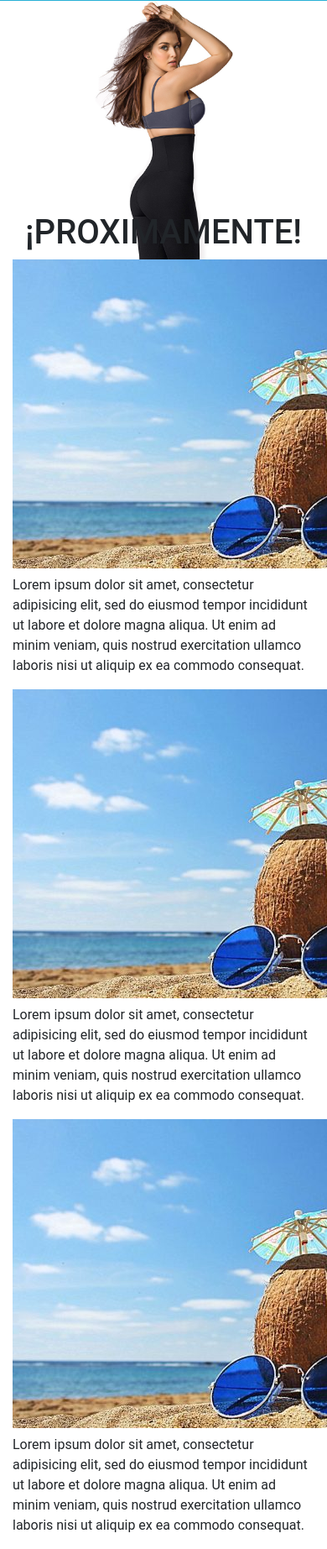
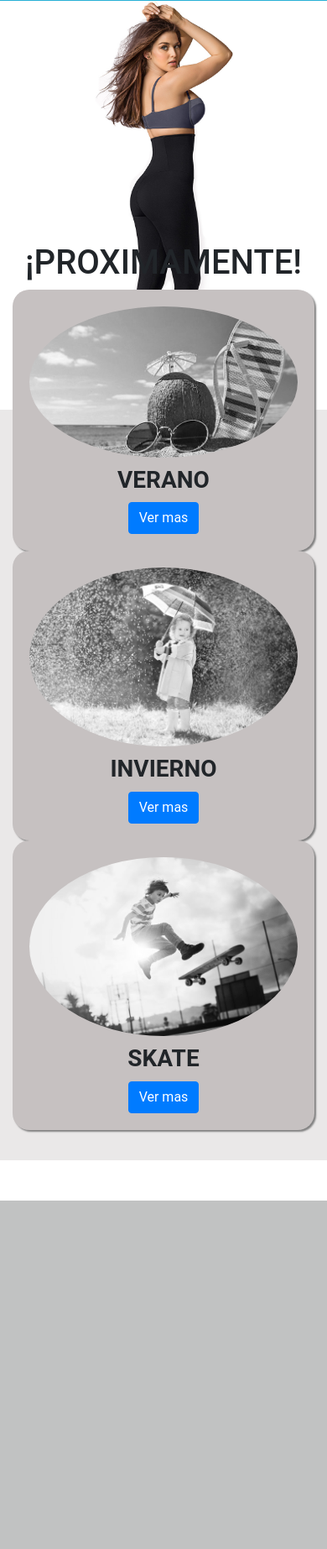
Before and after one commit to yadir97/multimedios, a PHP site: page / in a window 390 px wide; the page is wider, and only the part inside the window is pictured. Shown: the part 2190-4035 px from the top of that part at 84% size. After the commit the page ends 3620 px from the top of that part, so only its background shows below. Run offline with PHP 8.4, Linux system fonts and the light colour scheme.

Commit message:
yadir-3-commit

```diff
--- a/css/estilos.css
+++ b/css/estilos.css
@@ -95,6 +95,28 @@
 }
 .card-prox{
 	padding:  20px !important;
+	border-radius: 20px;
+	background-color: #C6C1C1;
+	box-shadow: 2px 2px 2px gray;
+
+}
+.card-prox>h3{
+	font-weight: bold;
+	margin: 10px 0px;
+}
+.card-prox:hover .img-prox{
+	filter: grayscale(0%);
+
+}
+.img-prox{
+	width: 100%;
+	filter: grayscale(100%);
+	border-radius: 50%;
+	transition-property: filter;
+	transition-duration: 0.7s;
+}
+.info-prox{
+	display: none;
 }
 /*Slider*/
 
--- a/index.html
+++ b/index.html
@@ -89,46 +89,52 @@
 					</div>
 				</div>
 
-				<div class="row ">
+				<div class="row " style="padding: 10% 0%;background-color: #EAE8E8;">
 					<div class="col-sm-12 text-center">
 						<h1 class="text-uppercase">¡Proximamente!</h1>
 					</div>
 
-					<div class="col-sm-4">
-						<section>
-							<img class="img-circle" src="img/verano.jpg" alt="">
-							<h3></h3>
-							<p>Lorem ipsum dolor sit amet, consectetur adipisicing elit, sed do eiusmod
+					<div class="col-sm-4 text-center">
+						<section class="card-prox">
+							<img class="img-circle img-prox" src="img/verano.jpg" alt="">
+							<h3 class="text-uppercase">Verano</h3>
+							<p class="info-prox">Lorem ipsum dolor sit amet, consectetur adipisicing elit, sed do eiusmod
 							tempor incididunt ut labore et dolore magna aliqua. Ut enim ad minim veniam,
 							quis nostrud exercitation ullamco laboris nisi ut aliquip ex ea commodo
 							consequat. </p>
+							<button id="ver-mas-prox" class="btn btn-primary" onclick="info_prox(0, this);">Ver mas</button>
 						</section>
 
 					</div>
-					<div class="col-sm-4">
-						<section>
-							<img class="img-circle" src="img/verano.jpg" alt="">
-							<h3></h3>
-							<p>Lorem ipsum dolor sit amet, consectetur adipisicing elit, sed do eiusmod
+					<div class="col-sm-4 text-center">
+						<section class="card-prox">
+							<img class="img-circle img-prox" src="img/invierno.jpg" alt="">
+							<h3 class="text-uppercase">Invierno</h3>
+							<p class="info-prox">Lorem ipsum dolor sit amet, consectetur adipisicing elit, sed do eiusmod
 							tempor incididunt ut labore et dolore magna aliqua. Ut enim ad minim veniam,
 							quis nostrud exercitation ullamco laboris nisi ut aliquip ex ea commodo
 							consequat. </p>
+							<button id="ver-mas-prox" class="btn btn-primary" onclick="info_prox(1,this);">Ver mas</button>
 						</section>
 
 					</div>
-					<div class="col-sm-4">
-						<section>
-							<img class="img-circle" src="img/verano.jpg" alt="">
-							<h3></h3>
-							<p>Lorem ipsum dolor sit amet, consectetur adipisicing elit, sed do eiusmod
+					<div class="col-sm-4 text-center">
+						<section class="card-prox">
+							<img class="img-circle img-prox" src="img/skate.jpg" alt="">
+							<h3 class="text-uppercase">Skate</h3>
+							<p class="info-prox">Lorem ipsum dolor sit amet, consectetur adipisicing elit, sed do eiusmod
 							tempor incididunt ut labore et dolore magna aliqua. Ut enim ad minim veniam,
 							quis nostrud exercitation ullamco laboris nisi ut aliquip ex ea commodo
 							consequat. </p>
+							<button id="ver-mas-prox" class="btn btn-primary" onclick="info_prox(2,this);">Ver mas</button>
 						</section>
 
 					</div>
 
 				</div>
+
+				<br>
+				<br>
 
 
 	</div>
--- a/js/scripts.js
+++ b/js/scripts.js
@@ -1,3 +1,13 @@
+function info_prox(i,button) {
+    	if($(".info-prox").eq(i).css('display')=='none'){
+    		$(".info-prox").eq(i).slideDown(1000);
+    		$(button).text("Cerrar");
+    	}else{
+    		$(".info-prox").eq(i).slideUp(1000);
+    		$(button).text("Ver mas");
+    	}
+    };
+
 $(document).ready(function() {
 
     $("#carousel").carousel({
@@ -5,4 +15,7 @@ $(document).ready(function() {
 
     })
 
+
+
+
 });
```
Also changed, not shown: img/invierno.jpg (added), img/skate.jpg (added).
